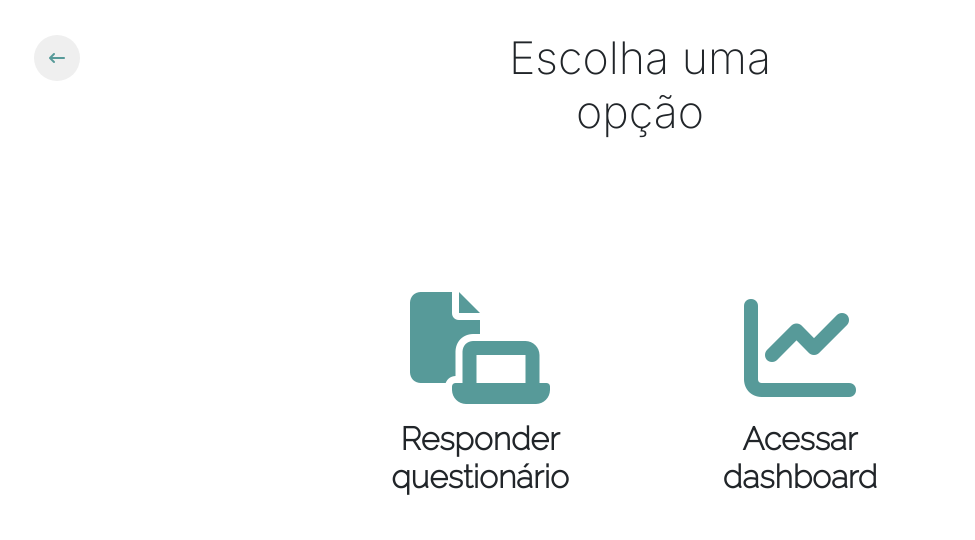
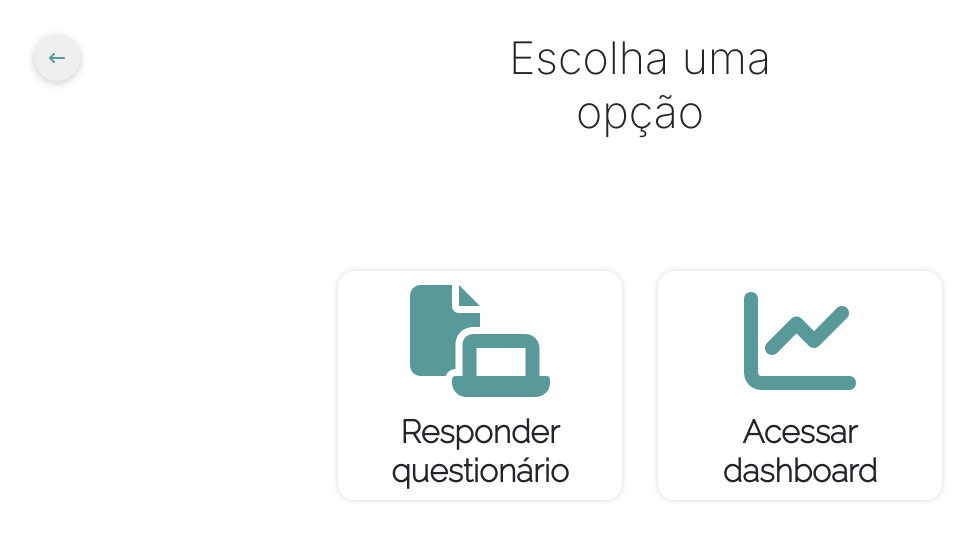
Before and after one commit to 2022M2T5-Inteli/Millenium-Dev, a plain HTML site: page Millennium/1-frontend/1-telas_de_inicio/5-SchoolChooseActionScreen/schoolchooseaction - index.html in a window 1280 px wide. Shown: the whole page, without its empty margins (0-975 px from the left). Drawn offline with nearby package versions, Linux system fonts and the light colour scheme.

Commit message:
refact: add button card

```diff
--- a/Millennium/1-frontend/1-telas_de_inicio/5-SchoolChooseActionScreen/schoolchooseaction - index.html
+++ b/Millennium/1-frontend/1-telas_de_inicio/5-SchoolChooseActionScreen/schoolchooseaction - index.html
@@ -30,15 +30,18 @@
             </div>
         </div>
         <div class="row options">
-            <div class="col-lg-3 offset-lg-3 questionnaire">
-                <a href="google.com"> <i class="fa-solid fa-laptop-file" id="questionnaireIcon"></i></a>
-                <h2>Responder<br> questionário</h2>
+            <div class="col-lg-3 offset-lg-3">
+                <div class="questionnaire" id="button">
+                    <a href="google.com"> <i class="fa-solid fa-laptop-file" id="icon"></i></a>
+                    <h2>Responder<br> questionário</h2>
+                </div>
             </div>
-            <div class="col-lg-3 dashboard">
-                <a href="google.com"> <i class="fa-solid fa-chart-line" id="dashboardIcon"></i></a>
-                <h2>Acessar<br> dashboard</h2>
+            <div class="col-lg-3">
+                <div class="dashboard" id="button">
+                    <a href="google.com"> <i class="fa-solid fa-chart-line" id="icon"></i></a>
+                    <h2>Acessar<br> dashboard</h2>
+                </div>
             </div>
-        </div>
         </div>
     </div>
     <script src="https://cdn.jsdelivr.net/npm/bootstrap@5.1.3/dist/js/bootstrap.bundle.min.js" integrity="sha384-ka7Sk0Gln4gmtz2MlQnikT1wXgYsOg+OMhuP+IlRH9sENBO0LRn5q+8nbTov4+1p" crossorigin="anonymous"></script>
--- a/Millennium/1-frontend/1-telas_de_inicio/5-SchoolChooseActionScreen/schoolchooseaction - style.css
+++ b/Millennium/1-frontend/1-telas_de_inicio/5-SchoolChooseActionScreen/schoolchooseaction - style.css
@@ -1,7 +1,7 @@
 h1 {
     font-family: 'Inter', sans-serif;
     font-size:  2.8rem;
-    padding-bottom: 1rem;
+    padding-bottom: 4rem;
     padding-top: 2rem;
     text-align: center;
 }
@@ -13,23 +13,27 @@ h2 {
     font-size: 2rem;
 }
 
-.questionnaire {
+#button {
     text-align: center;
-    padding-top: 8rem;
+    margin: 2%;
+    -webkit-box-shadow: 0px 0px 15px -5px rgba(0, 0, 0, 0.69);
+    box-shadow: 0px 0px 10px -5px rgba(0, 0, 0, 0.69);
+    transition: ease all 0.2s;
+    padding-top: 5%;
+    margin-top: 20%;
+    height:80%;
+    border-radius: 1rem;
 }
 
-#questionnaireIcon {
+#button:hover {
+    background-color: #d7d7d7;
+    transform: scale(0.98,0.98);
+    box-shadow: 0px 0px 8px -5px rgba(0, 0, 0, 0.5);
+}
+
+#icon {
     font-size: 7rem;
     color: #579a99;
-}
-.dashboard {
-    text-align: center;
-    padding-top: 8rem;
-}
-
-#dashboardIcon {
-    font-size: 7rem;
-    color:#579a99;
 }
 
 .buttonVoltar {
@@ -45,4 +49,12 @@ h2 {
     border: #EFEFEF;
     background-color: #EFEFEF;
     color: #579A99;
+    box-shadow: 0px 2px 8px 0px rgba(0, 0, 0, 0.2);
+    transition: ease all 0.2s;
 }
+
+#iconeBack:hover {
+    background-color: rgb(240, 240, 240);
+    transform: scale(0.98, 0.98);
+    box-shadow: 0px 1px 8px 0px rgba(0, 0, 0, 0.2);
+}
```
